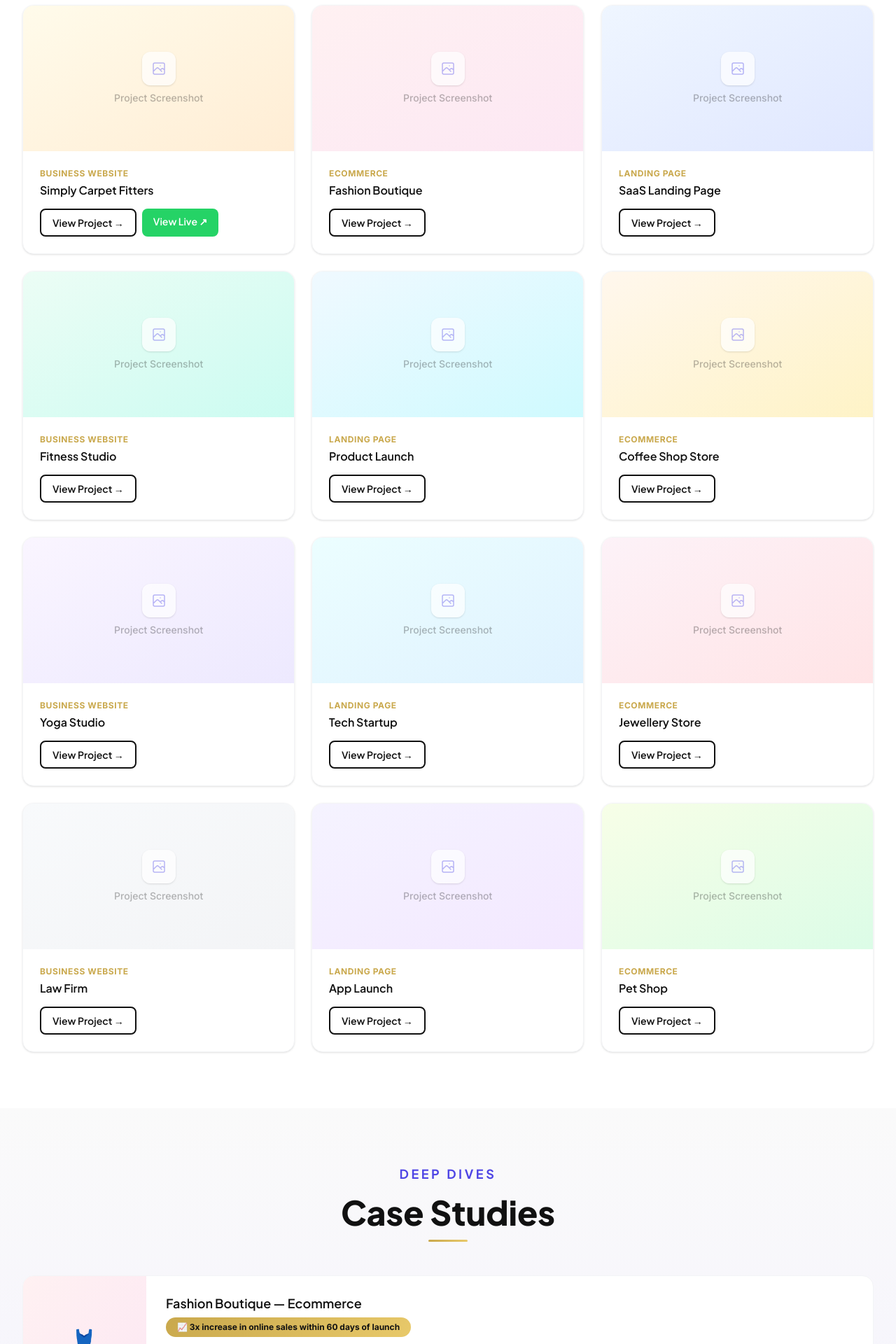
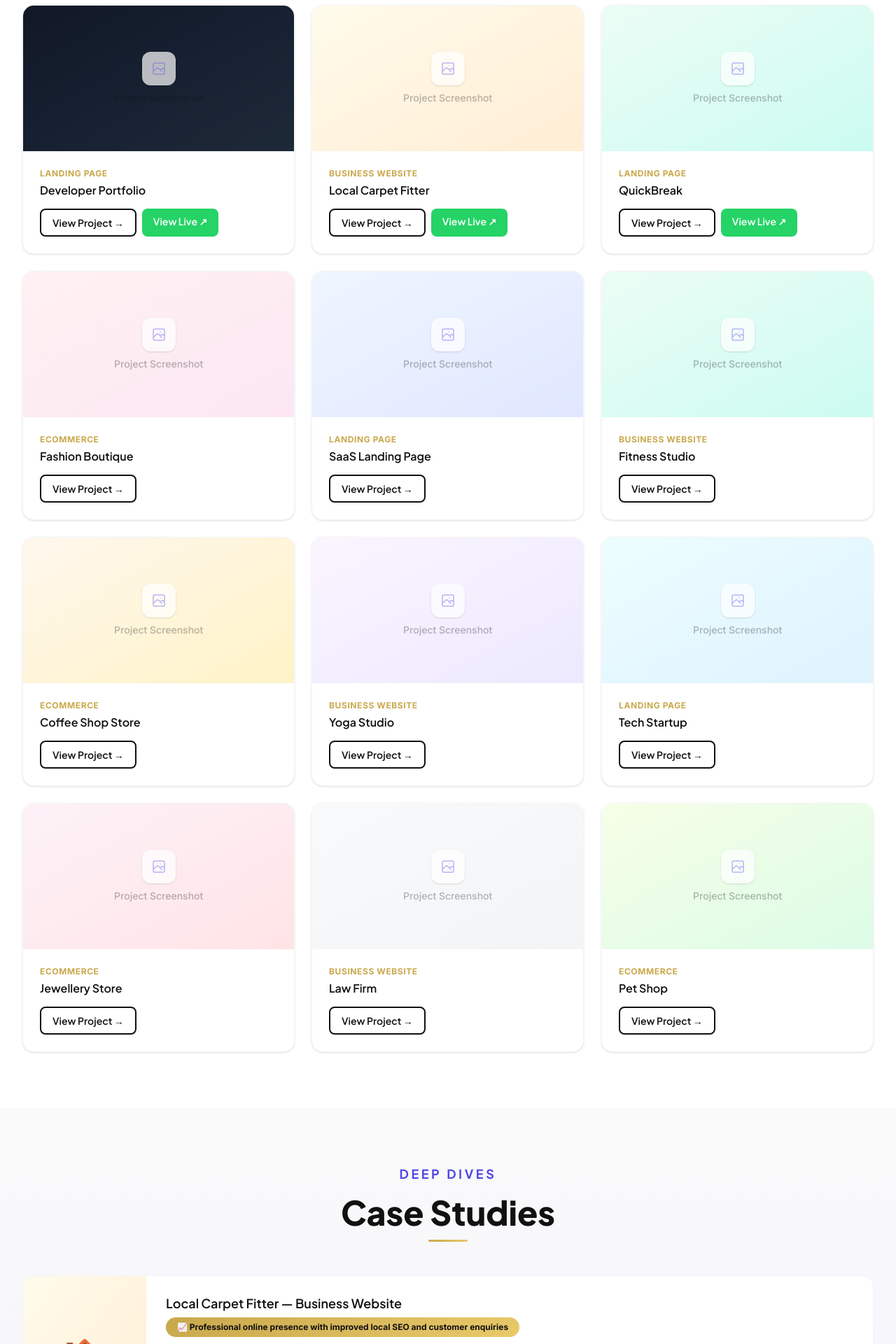
Before and after one commit to Deep4755/velora_web, a React (Vite) app: page /portfolio in a window 1280 px wide. Shown: the part 880-2800 px from the top of the page at 70% size. Built offline with nearby package versions, Linux system fonts and the light colour scheme.

Commit message:
Fix portfolio: add real projects with live links (Portfolio, Carpet Fitter, QuickBreak)

```diff
--- a/src/pages/Home.jsx
+++ b/src/pages/Home.jsx
@@ -368,9 +368,9 @@ export default function Home() {
 
           <div className="grid grid-cols-1 sm:grid-cols-3 gap-7 mb-12">
             {[
-              { title: "Local Business Website", category: "Business Website", gradient: "from-indigo-100 via-purple-50 to-violet-100" },
-              { title: "Portfolio Website", category: "Portfolio", gradient: "from-amber-50 via-yellow-50 to-orange-50" },
-              { title: "Ecommerce Store", category: "Ecommerce", gradient: "from-emerald-50 via-teal-50 to-cyan-50" },
+              { title: "Developer Portfolio", category: "Landing Page", gradient: "from-gray-200 via-slate-100 to-gray-200", liveUrl: "https://codebydeep-co-uk-913554.hostingersite.com/" },
+              { title: "Local Carpet Fitter", category: "Business Website", gradient: "from-amber-50 via-yellow-50 to-orange-50", liveUrl: "https://localcarpetfitter.co.uk/" },
+              { title: "QuickBreak", category: "Web App MVP", gradient: "from-emerald-50 via-teal-50 to-cyan-50", liveUrl: "https://quick-break-backend.onrender.com/" },
             ].map((p, i) => (
               <div key={i} className="bg-white rounded-2xl overflow-hidden border border-gray-100 card-hover shadow-sm">
                 <div className={`h-52 bg-gradient-to-br ${p.gradient} flex flex-col items-center justify-center gap-3`}>
@@ -389,12 +389,23 @@ export default function Home() {
                   >
                     {p.title}
                   </h3>
+                  {p.liveUrl ? (
+                    <a
+                      href={p.liveUrl}
+                      target="_blank"
+                      rel="noopener noreferrer"
+                      className="text-sm font-semibold bg-[#25D366] hover:bg-[#1fb855] text-white px-4 py-2 rounded-lg transition-colors inline-block"
+                    >
+                      View Live ↗
+                    </a>
+                  ) : (
                     <Link
                       to="/portfolio"
                       className="text-sm font-semibold text-[#4F46E5] border border-indigo-200 hover:bg-indigo-50 px-4 py-2 rounded-lg transition-colors inline-block"
                     >
                       View Project →
                     </Link>
+                  )}
                 </div>
               </div>
             ))}
--- a/src/pages/PortfolioPage.jsx
+++ b/src/pages/PortfolioPage.jsx
@@ -7,44 +7,44 @@ const filters = ["All", "Landing Pages", "Business Websites", "Ecommerce"];
 const tagMap = { All: null, "Landing Pages": "landing", "Business Websites": "business", Ecommerce: "ecommerce" };
 
 const allProjects = [
-  { id: 1, title: "Simply Carpet Fitters", category: "Business Website", tag: "business", gradient: "from-amber-50 to-orange-100", liveUrl: "https://codebydeep-co-uk-913554.hostingersite.com/" },
-  { id: 2, title: "Fashion Boutique", category: "Ecommerce", tag: "ecommerce", gradient: "from-rose-50 to-pink-100", liveUrl: null },
-  { id: 3, title: "SaaS Landing Page", category: "Landing Page", tag: "landing", gradient: "from-blue-50 to-indigo-100", liveUrl: null },
-  { id: 4, title: "Fitness Studio", category: "Business Website", tag: "business", gradient: "from-emerald-50 to-teal-100", liveUrl: null },
-  { id: 5, title: "Product Launch", category: "Landing Page", tag: "landing", gradient: "from-sky-50 to-cyan-100", liveUrl: null },
-  { id: 6, title: "Coffee Shop Store", category: "Ecommerce", tag: "ecommerce", gradient: "from-orange-50 to-amber-100", liveUrl: null },
-  { id: 7, title: "Yoga Studio", category: "Business Website", tag: "business", gradient: "from-purple-50 to-violet-100", liveUrl: null },
-  { id: 8, title: "Tech Startup", category: "Landing Page", tag: "landing", gradient: "from-cyan-50 to-sky-100", liveUrl: null },
-  { id: 9, title: "Jewellery Store", category: "Ecommerce", tag: "ecommerce", gradient: "from-pink-50 to-rose-100", liveUrl: null },
-  { id: 10, title: "Law Firm", category: "Business Website", tag: "business", gradient: "from-slate-50 to-gray-100", liveUrl: null },
-  { id: 11, title: "App Launch", category: "Landing Page", tag: "landing", gradient: "from-violet-50 to-purple-100", liveUrl: null },
+  { id: 1, title: "Developer Portfolio", category: "Landing Page", tag: "landing", gradient: "from-gray-900 to-gray-800", liveUrl: "https://codebydeep-co-uk-913554.hostingersite.com/" },
+  { id: 2, title: "Local Carpet Fitter", category: "Business Website", tag: "business", gradient: "from-amber-50 to-orange-100", liveUrl: "https://localcarpetfitter.co.uk/" },
+  { id: 3, title: "QuickBreak", category: "Landing Page", tag: "landing", gradient: "from-emerald-50 to-teal-100", liveUrl: "https://quick-break-backend.onrender.com/" },
+  { id: 4, title: "Fashion Boutique", category: "Ecommerce", tag: "ecommerce", gradient: "from-rose-50 to-pink-100", liveUrl: null },
+  { id: 5, title: "SaaS Landing Page", category: "Landing Page", tag: "landing", gradient: "from-blue-50 to-indigo-100", liveUrl: null },
+  { id: 6, title: "Fitness Studio", category: "Business Website", tag: "business", gradient: "from-emerald-50 to-teal-100", liveUrl: null },
+  { id: 7, title: "Coffee Shop Store", category: "Ecommerce", tag: "ecommerce", gradient: "from-orange-50 to-amber-100", liveUrl: null },
+  { id: 8, title: "Yoga Studio", category: "Business Website", tag: "business", gradient: "from-purple-50 to-violet-100", liveUrl: null },
+  { id: 9, title: "Tech Startup", category: "Landing Page", tag: "landing", gradient: "from-cyan-50 to-sky-100", liveUrl: null },
+  { id: 10, title: "Jewellery Store", category: "Ecommerce", tag: "ecommerce", gradient: "from-pink-50 to-rose-100", liveUrl: null },
+  { id: 11, title: "Law Firm", category: "Business Website", tag: "business", gradient: "from-slate-50 to-gray-100", liveUrl: null },
   { id: 12, title: "Pet Shop", category: "Ecommerce", tag: "ecommerce", gradient: "from-lime-50 to-green-100", liveUrl: null },
 ];
 
 const caseStudies = [
   {
-    title: "Fashion Boutique — Ecommerce",
-    result: "3x increase in online sales within 60 days of launch",
-    challenge: "The client had no online presence and was losing customers to competitors with websites.",
-    solution: "We built a full Shopify ecommerce store with custom design, product photography guidelines, and Stripe integration.",
-    icon: "👗",
-    gradient: "from-rose-50 to-pink-100",
-  },
-  {
-    title: "Restaurant Website — Business Site",
-    result: "40% increase in table bookings via the website",
-    challenge: "An outdated website that wasn't mobile-friendly and had no online booking system.",
-    solution: "Rebuilt the site from scratch with a modern design, online booking form, and menu showcase.",
-    icon: "🍽️",
+    title: "Local Carpet Fitter — Business Website",
+    result: "Professional online presence with improved local SEO and customer enquiries",
+    challenge: "A local carpet fitting service needed a professional website to compete with larger companies and attract more local customers.",
+    solution: "We built a clean, responsive business website with clear service pages, a contact form, and local SEO optimisation to help them rank in their area.",
+    icon: "🏠",
     gradient: "from-amber-50 to-orange-100",
   },
   {
-    title: "SaaS Landing Page",
-    result: "28% conversion rate on paid ad traffic",
-    challenge: "The startup needed a high-converting landing page for their Google Ads campaign.",
-    solution: "Designed a focused landing page with clear value proposition, social proof, and a strong CTA.",
+    title: "QuickBreak — Web Application MVP",
+    result: "MVP launched helping users find nearby stations with details not available on any map",
+    challenge: "An innovative idea to help drivers find nearby service stations with real-time data and route preferences — but no existing solution covered this properly.",
+    solution: "Built a full-stack MERN application with API integration for location-based services, real-time data and an intuitive user interface.",
+    icon: "📍",
+    gradient: "from-emerald-50 to-teal-100",
+  },
+  {
+    title: "Developer Portfolio — Personal Brand",
+    result: "Professional portfolio showcasing full-stack development skills and live projects",
+    challenge: "Needed a modern, dark-themed portfolio to showcase development work and attract freelance clients.",
+    solution: "Designed and built a sleek portfolio with project showcases, live links, tech stack badges and a clean contact section.",
     icon: "💻",
-    gradient: "from-blue-50 to-indigo-100",
+    gradient: "from-gray-100 to-slate-200",
   },
 ];
 
```
Lines whose indentation alone changed are shown as unchanged.
